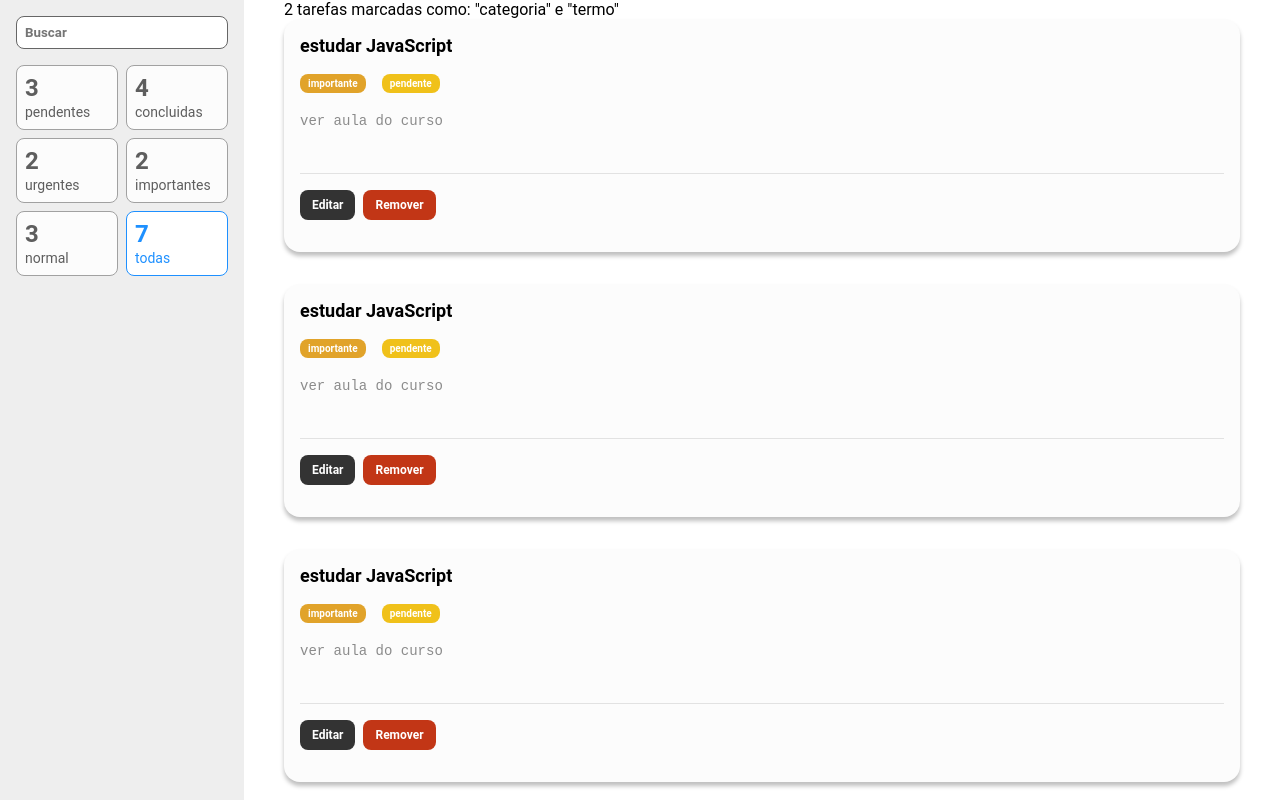
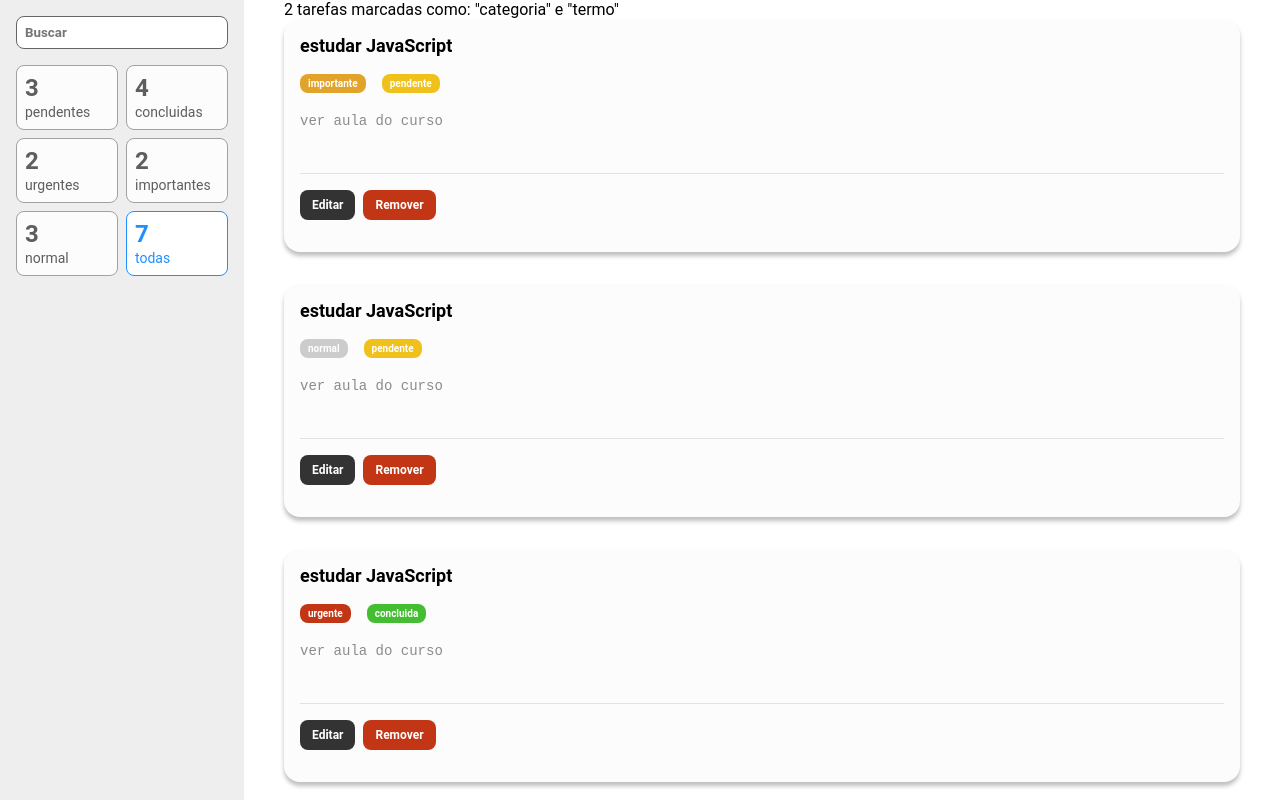
Before and after one commit to TallysonFreitas/Projeto-EBAC, a React (Create React App) app: page / in a window 1280 px wide. Built offline with nearby package versions, Linux system fonts and the light colour scheme; the HTML template or start-up script is replaced by a standard one.

Commit message:
adicionando enums aula 7

```diff
--- a/src/components/Tarefa/index.tsx
+++ b/src/components/Tarefa/index.tsx
@@ -1,10 +1,11 @@
 import { useState } from 'react'
 import * as S from './style'
+import * as enums from '../../utils/enums/Tarefa'
 
 type Props = {
   titulo: string
-  prioridade: string
-  status: string
+  prioridade: enums.prioridade
+  status: enums.status
   descricao: string
 }
 
@@ -14,8 +15,12 @@
   return (
     <S.Card>
       <S.Titulo>{titulo}</S.Titulo>
-      <S.Tag prioridade={prioridade}>{prioridade}</S.Tag>
-      <S.Tag status={status}>{status}</S.Tag>
+      <S.Tag parametro="prioridade" prioridade={prioridade}>
+        {prioridade}
+      </S.Tag>
+      <S.Tag parametro="status" status={status}>
+        {status}
+      </S.Tag>
       <S.Descricao value={descricao} />
       <S.BarraAcoes>
         {estaEditando ? (
--- a/src/components/Tarefa/style.ts
+++ b/src/components/Tarefa/style.ts
@@ -1,19 +1,22 @@
 import styled from 'styled-components'
 import variaveis from '../../styles/variaveis'
 
+import * as enums from '../../utils/enums/Tarefa'
+
 type TagProps = {
-  prioridade?: string
-  status?: string
+  prioridade?: enums.prioridade
+  status?: enums.status
+  parametro: 'status' | 'prioridade'
 }
 
 function retornaCorDeFundo(props: TagProps): string {
-  if ('status' in props) {
-    if (props.status === 'pendente') return variaveis.amarelo
-    if (props.status === 'concluida') return variaveis.verde
-  } else if ('prioridade' in props) {
-    if (props.prioridade === 'urgente') return variaveis.vermelho
-    if (props.prioridade === 'importante') return variaveis.amarelo2
-    if (props.prioridade === 'normal') return '#ccc'
+  if (props.parametro === 'status') {
+    if (props.status === enums.status.PENDENTE) return variaveis.amarelo
+    if (props.status === enums.status.CONCLUIDA) return variaveis.verde
+  } else {
+    if (props.prioridade === enums.prioridade.URGENTE) return variaveis.vermelho
+    if (props.prioridade === enums.prioridade.IMPORTANTE)
+      return variaveis.amarelo2
   }
   return '#ccc'
 }
--- a/src/containers/ListaDeTarefas/index.tsx
+++ b/src/containers/ListaDeTarefas/index.tsx
@@ -1,25 +1,26 @@
 import Tarefa from '../../components/Tarefa'
 import { Container } from './style'
+import * as enums from '../../utils/enums/Tarefa'
 
 const ListaDeTarefas = () => {
   const tarefas = [
     {
       titulo: 'estudar JavaScript',
       descricao: 'ver aula do curso',
-      prioridade: 'importante',
-      status: 'pendente'
+      prioridade: enums.prioridade.IMPORTANTE,
+      status: enums.status.PENDENTE
     },
     {
       titulo: 'estudar JavaScript',
       descricao: 'ver aula do curso',
-      prioridade: 'importante',
-      status: 'pendente'
+      prioridade: enums.prioridade.NORMAL,
+      status: enums.status.PENDENTE
     },
     {
       titulo: 'estudar JavaScript',
       descricao: 'ver aula do curso',
-      prioridade: 'importante',
-      status: 'pendente'
+      prioridade: enums.prioridade.URGENTE,
+      status: enums.status.CONCLUIDA
     }
   ]
 
--- /dev/null
+++ b/src/utils/enums/Tarefa.ts
@@ -0,0 +1,10 @@
+export enum prioridade {
+  URGENTE = 'urgente',
+  IMPORTANTE = 'importante',
+  NORMAL = 'normal'
+}
+
+export enum status {
+  PENDENTE = 'pendente',
+  CONCLUIDA = 'concluida'
+}
```
